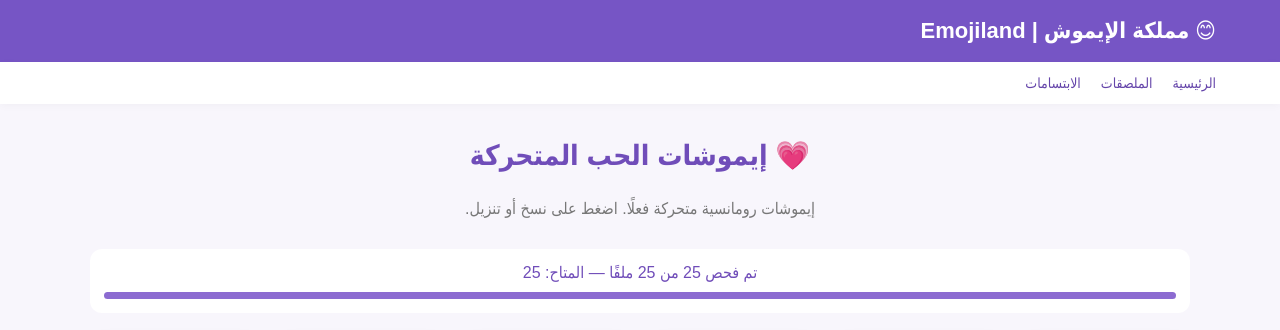
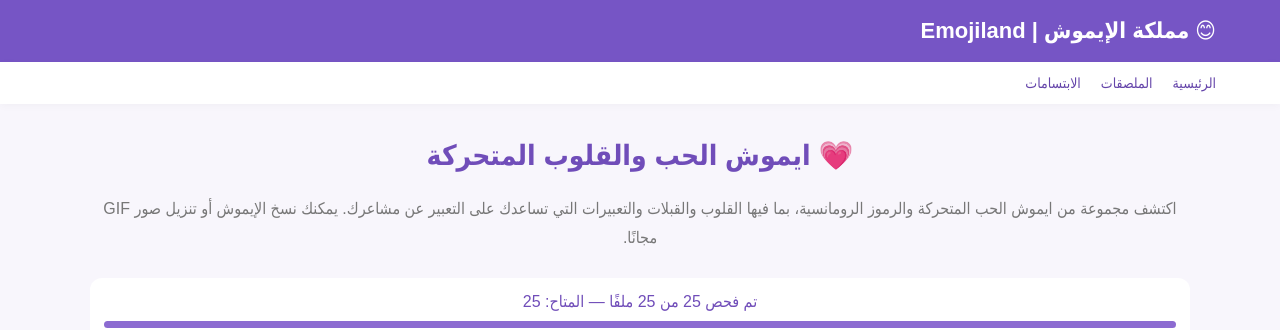
Before and after one commit to medosd6666-png/emojiland, a plain HTML site: page emojis-love.html in a window 1280 px wide. Shown: the top 330 px of the page. Drawn offline with Linux system fonts and the light colour scheme.

Commit message:
Update emojis-love.htmlImprove love page SEO and language support

```diff
--- a/emojis-love.html
+++ b/emojis-love.html
@@ -1,16 +1,24 @@
-
 <!DOCTYPE html>
 <html lang="ar" dir="rtl">
 <head>
   <meta charset="UTF-8">
   <meta name="viewport" content="width=device-width, initial-scale=1.0">
-  <meta name="description" content="مجموعة الإيموشات الرومانسية المتحركة، انسخ الرموز أو نزّل صور GIF مجانًا.">
+  <meta name="description" content="اكتشف ايموش الحب المتحركة في مملكة الإيموش. مجموعة رومانسية من القلوب والقبلات والتعبير عن المشاعر، مع إمكانية نسخ الإيموشات وتنزيل صور GIF مجانًا.">
+  <meta name="keywords" content="ايموش, ايموش متحرك, ايموش الحب, ايموشات الحب, ايموشات رومانسية, ايموشات القلوب, ايموشات القبلات">
+  <meta name="robots" content="index, follow">
   <meta name="theme-color" content="#7655c5">
-  <title>إيموشات الحب المتحركة | مملكة الإيموش</title>
+
+  <title>ايموش الحب والقلوب المتحركة | مملكة الإيموش</title>
 
   <script>
     (() => {
-      const language = localStorage.getItem("emojilandLanguage") || "ar";
+      const savedLanguage = localStorage.getItem("emojilandLanguage");
+      const requestedLanguage = new URLSearchParams(location.search).get("lang");
+
+      const language = savedLanguage === "ar" || savedLanguage === "en"
+        ? savedLanguage
+        : requestedLanguage === "en" ? "en" : "ar";
+
       document.documentElement.lang = language;
       document.documentElement.dir = language === "ar" ? "rtl" : "ltr";
     })();
@@ -190,16 +198,16 @@
 
 <main>
   <section class="intro">
-    <h2 data-ar="💗 إيموشات الحب المتحركة"
-        data-en="💗 Animated Love Emojis">💗 إيموشات الحب المتحركة</h2>
+    <h2 data-ar="💗 ايموش الحب والقلوب المتحركة"
+        data-en="💗 Animated Love & Heart Emojis">💗 ايموش الحب والقلوب المتحركة</h2>
 
-    <p data-ar="إيموشات رومانسية متحركة فعلًا. اضغط على نسخ أو تنزيل."
-       data-en="Real animated romantic emojis. Copy or download your favorites.">
-       إيموشات رومانسية متحركة فعلًا. اضغط على نسخ أو تنزيل.
+    <p data-ar="اكتشف مجموعة من ايموش الحب المتحركة والرموز الرومانسية، بما فيها القلوب والقبلات والتعبيرات التي تساعدك على التعبير عن مشاعرك. يمكنك نسخ الإيموش أو تنزيل صور GIF مجانًا."
+       data-en="Explore animated love emojis and romantic symbols, including hearts, kisses and expressions to share your feelings. Copy your favorite emoji or download its GIF for free.">
+       اكتشف مجموعة من ايموش الحب المتحركة والرموز الرومانسية، بما فيها القلوب والقبلات والتعبيرات التي تساعدك على التعبير عن مشاعرك. يمكنك نسخ الإيموش أو تنزيل صور GIF مجانًا.
     </p>
   </section>
 
-  <div class="status" id="status">
+  <div class="status" id="status" aria-live="polite">
     جاري فحص الإيموشات المتحركة...
     <div class="progress"><span id="progressBar"></span></div>
   </div>
@@ -264,7 +272,7 @@
   const progressBar = document.getElementById("progressBar");
   const emptyMessage = document.getElementById("emptyMessage");
 
-  let language = localStorage.getItem(LANGUAGE_KEY) || "ar";
+  let language = localStorage.getItem(LANGUAGE_KEY) === "en" ? "en" : "ar";
   let loaded = 0;
   let finished = 0;
 
@@ -281,13 +289,13 @@
     });
 
     document.title = t(
-      "إيموشات الحب المتحركة | مملكة الإيموش",
-      "Animated Love Emojis | Emojiland"
+      "ايموش الحب والقلوب المتحركة | مملكة الإيموش",
+      "Animated Love & Heart Emojis | Emojiland"
     );
 
     document.querySelector('meta[name="description"]').content = t(
-      "مجموعة الإيموشات الرومانسية المتحركة، انسخ الرموز أو نزّل صور GIF مجانًا.",
-      "Animated romantic emojis. Copy symbols or download free GIF images."
+      "اكتشف ايموش الحب المتحركة في مملكة الإيموش. مجموعة رومانسية من القلوب والقبلات والتعبير عن المشاعر، مع إمكانية نسخ الإيموشات وتنزيل صور GIF مجانًا.",
+      "Explore animated love emojis at Emojiland. A romantic collection of hearts, kisses and expressions to copy and download as free GIF images."
     );
 
     updateStatus();
@@ -330,7 +338,7 @@
   }
 
   window.addEventListener("storage", event => {
-    if (event.key === LANGUAGE_KEY && event.newValue) {
+    if (event.key === LANGUAGE_KEY) {
       language = event.newValue === "en" ? "en" : "ar";
       updateLanguage();
     }
@@ -352,15 +360,25 @@
     let success = false;
 
     try {
-      await navigator.clipboard.writeText(symbol);
-      success = true;
+      if (navigator.clipboard && window.isSecureContext) {
+        await navigator.clipboard.writeText(symbol);
+        success = true;
+      }
     } catch {
+      success = false;
+    }
+
+    if (!success) {
       const area = document.createElement("textarea");
       area.value = symbol;
+      area.setAttribute("readonly", "");
       area.style.position = "fixed";
+      area.style.left = "-9999px";
       area.style.opacity = "0";
       document.body.appendChild(area);
+      area.focus();
       area.select();
+      area.setSelectionRange(0, area.value.length);
 
       try {
         success = document.execCommand("copy");
@@ -402,7 +420,7 @@
       link.click();
       link.remove();
 
-      setTimeout(() => URL.revokeObjectURL(objectUrl), 2000);
+      setTimeout(() => URL.revokeObjectURL(objectUrl), 5000);
     } catch {
       window.open(url, "_blank", "noopener");
     }
@@ -416,7 +434,7 @@
     card.className = "emoji-card";
 
     const img = item.img;
-    img.alt = item.symbol;
+    img.alt = t("ايموش حب متحرك " + item.symbol, "Animated love emoji " + item.symbol);
     img.loading = "lazy";
 
     const symbol = document.createElement("div");
```
